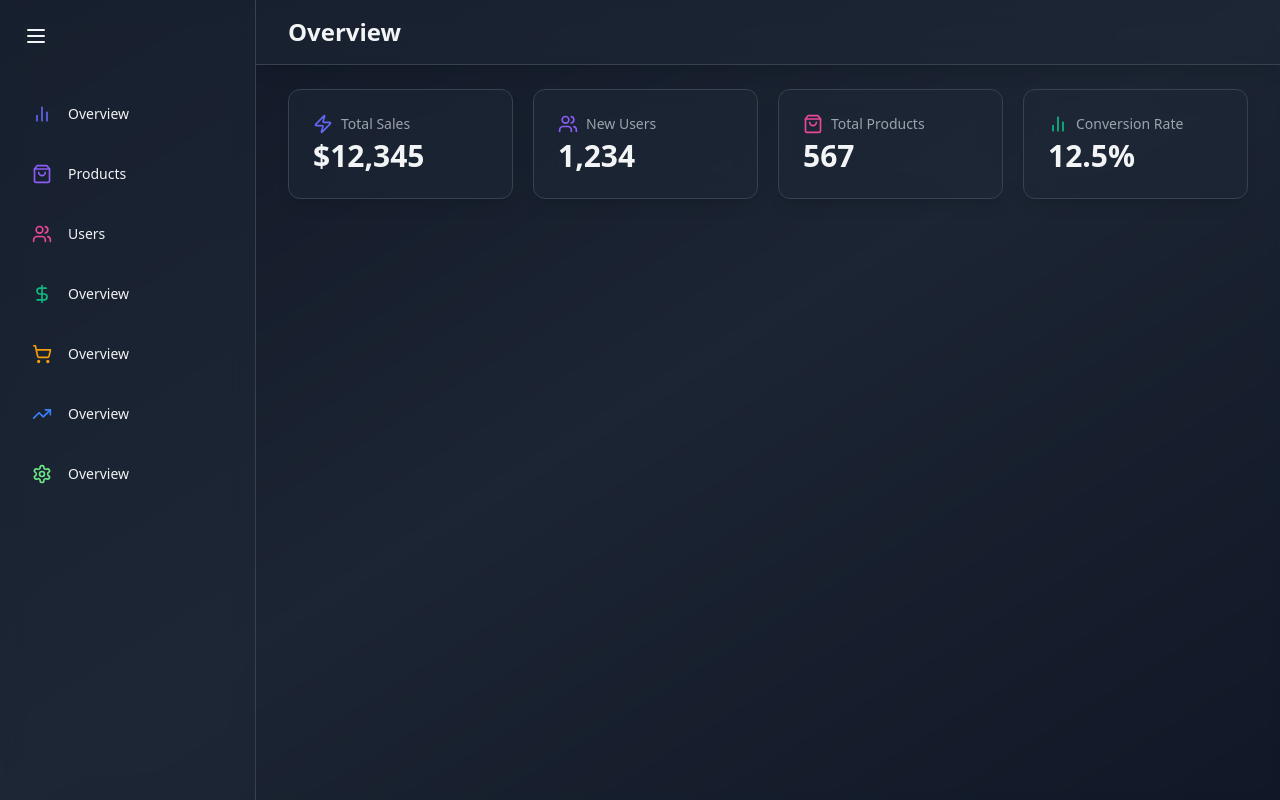
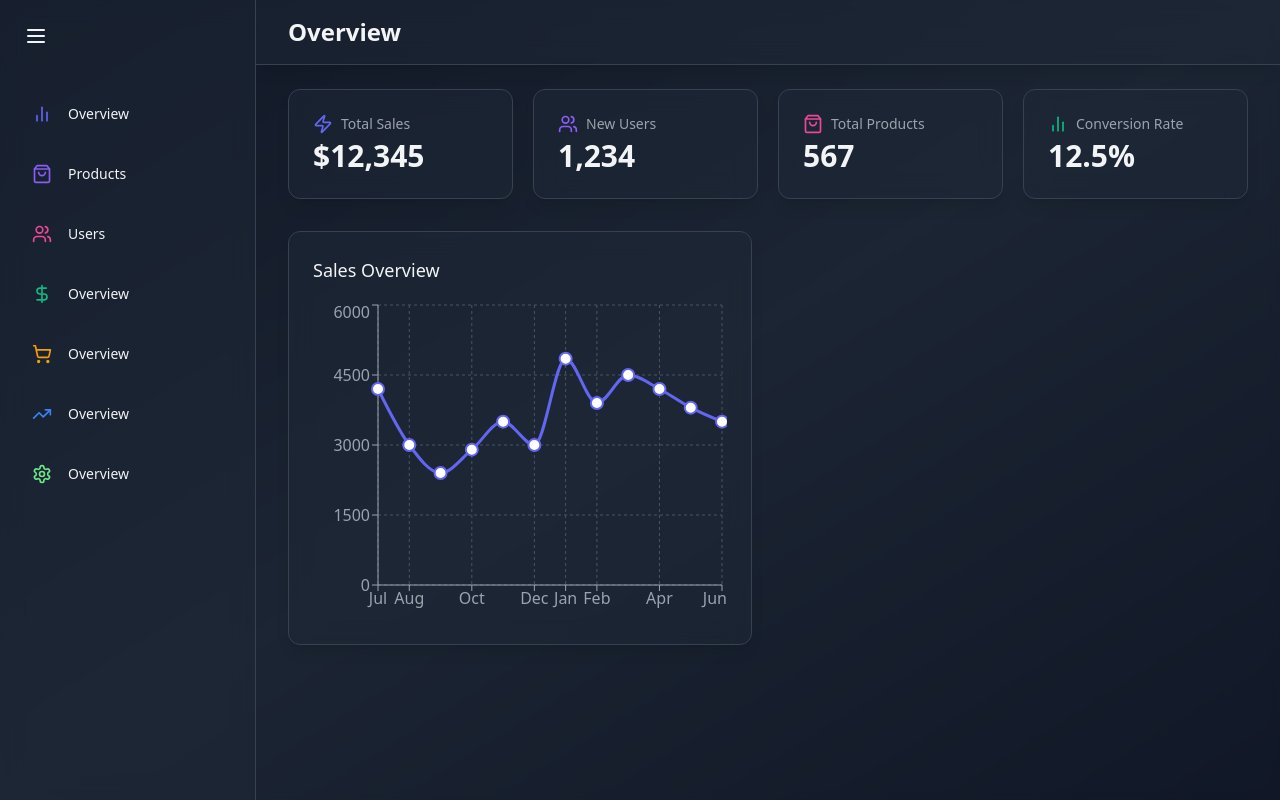
Before and after one commit to rody-huancas/admin-dashboard-react, a React (Vite) app: page / in a window 1280 px wide. Built offline with nearby package versions, Linux system fonts and the light colour scheme.

Commit message:
Feat: sales overview chart

```diff
--- a/src/components/common/StatCard.tsx
+++ b/src/components/common/StatCard.tsx
@@ -1,5 +1,5 @@
+import { motion } from "framer-motion";
 import { LucideIcon } from "lucide-react";
-import { motion } from "framer-motion";
 
 interface StatCardProps {
   name: string;
--- a/src/components/index.ts
+++ b/src/components/index.ts
@@ -1,3 +1,4 @@
 export * from './common/Header';
 export * from './common/StatCard';
+export * from './overview/SalesOverviewChart';
 export * from './Sidebar';
--- /dev/null
+++ b/src/components/overview/SalesOverviewChart.tsx
@@ -0,0 +1,54 @@
+import { motion } from "framer-motion";
+import { LineChart, Line, XAxis, YAxis, CartesianGrid, Tooltip, ResponsiveContainer } from "recharts";
+
+const salesData = [
+  { name: "Jul", sales: 4200 },
+  { name: "Aug", sales: 3000 },
+  { name: "Sep", sales: 2400 },
+  { name: "Oct", sales: 2900 },
+  { name: "Nov", sales: 3500 },
+  { name: "Dec", sales: 3000 },
+  { name: "Jan", sales: 4850 },
+  { name: "Feb", sales: 3900 },
+  { name: "Mar", sales: 4500 },
+  { name: "Apr", sales: 4200 },
+  { name: "May", sales: 3800 },
+  { name: "Jun", sales: 3500 },
+];
+
+export const SalesOverviewChart = () => {
+  return (
+    <motion.div
+      className="bg-gray-800 bg-opacity-50 backdrop-blur-md shadow-lg rounded-xl p-6 border border-gray-700"
+      initial={{ opacity: 0, y: 20 }}
+      animate={{ opacity: 1, y: 0 }}
+      transition={{ delay: 0.2 }}
+    >
+      <h2 className="text-lg font-medium mb-4 text-gray-100">Sales Overview</h2>
+      <div className="h-80">
+        <ResponsiveContainer width="100%" height="100%">
+          <LineChart data={salesData}>
+            <CartesianGrid strokeDasharray={"3 3"} stroke="#4B5563" />
+            <XAxis dataKey={"name"} stroke="#9CA3AF" />
+            <YAxis stroke={"#9CA3AF"} />
+            <Tooltip
+              contentStyle={{
+                backgroundColor: "rgba(31, 41, 55, 0.8)",
+                borderColor: "#4B5563"
+              }}
+              itemStyle={{ color: "#E5E7EB" }}
+            />
+            <Line
+              type="monotone"
+              dataKey={"sales"}
+              stroke="#6366F1"
+              strokeWidth={3}
+              dot={{ stroke: "#6366F1", strokeWidth: 2, r: 6 }}
+              activeDot={{ r: 8, strokeWidth: 2 }}
+            />
+          </LineChart>
+        </ResponsiveContainer>
+      </div>
+    </motion.div>
+  );
+};
--- a/src/pages/OverviewPage.tsx
+++ b/src/pages/OverviewPage.tsx
@@ -1,7 +1,7 @@
 import { motion } from "framer-motion";
 import { Zap, ShoppingBag, BarChart2, Users } from "lucide-react";
 
-import { Header, StatCard } from "../components";
+import { Header, SalesOverviewChart, StatCard } from "../components";
 
 export const OverviewPage = () => {
   return (
@@ -20,6 +20,11 @@
           <StatCard name="Total Products" icon={ShoppingBag} value="567" color="#EC4899" />
           <StatCard name="Conversion Rate" icon={BarChart2} value="12.5%" color="#10B981" />
         </motion.div>
+
+        {/* CHARTS */}
+        <div className="grid grid-cols-1 lg:grid-cols-2 gap-8">
+          <SalesOverviewChart />
+        </div>
       </main>
     </div>
   );
```
